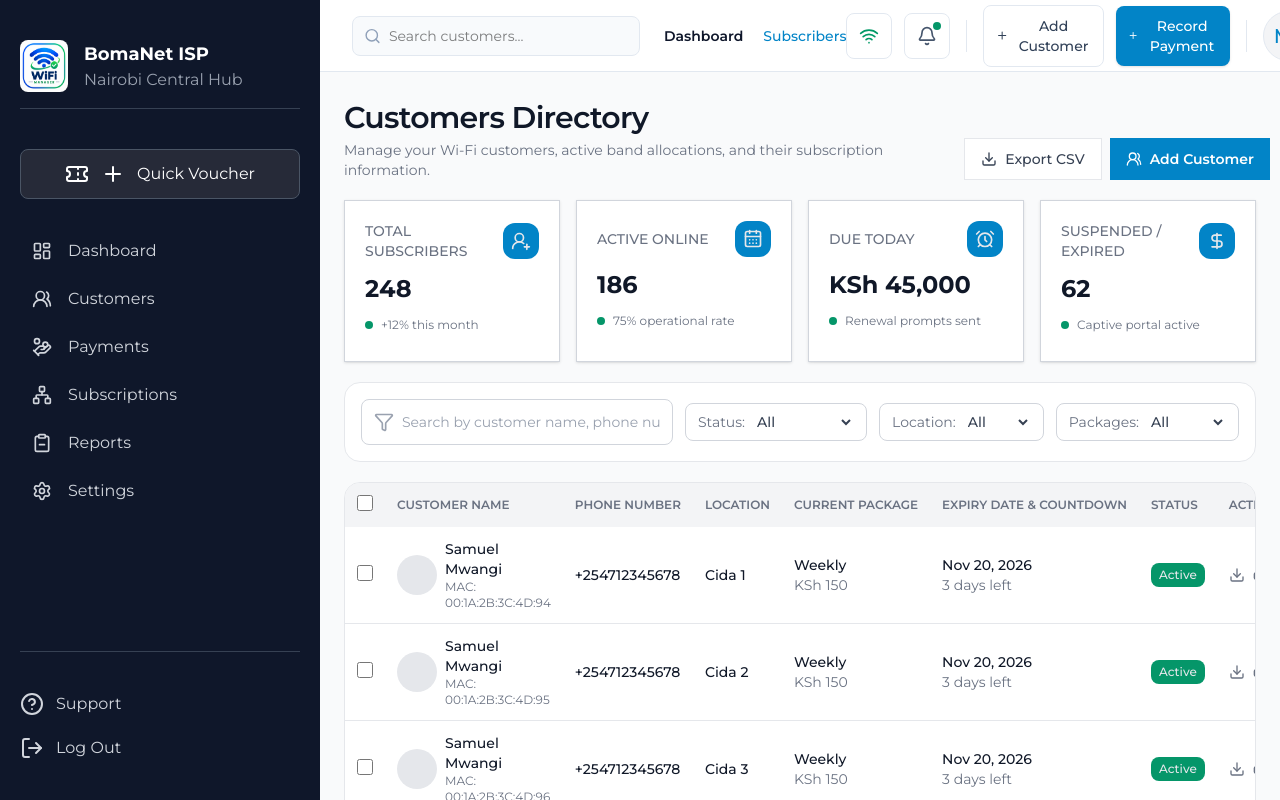
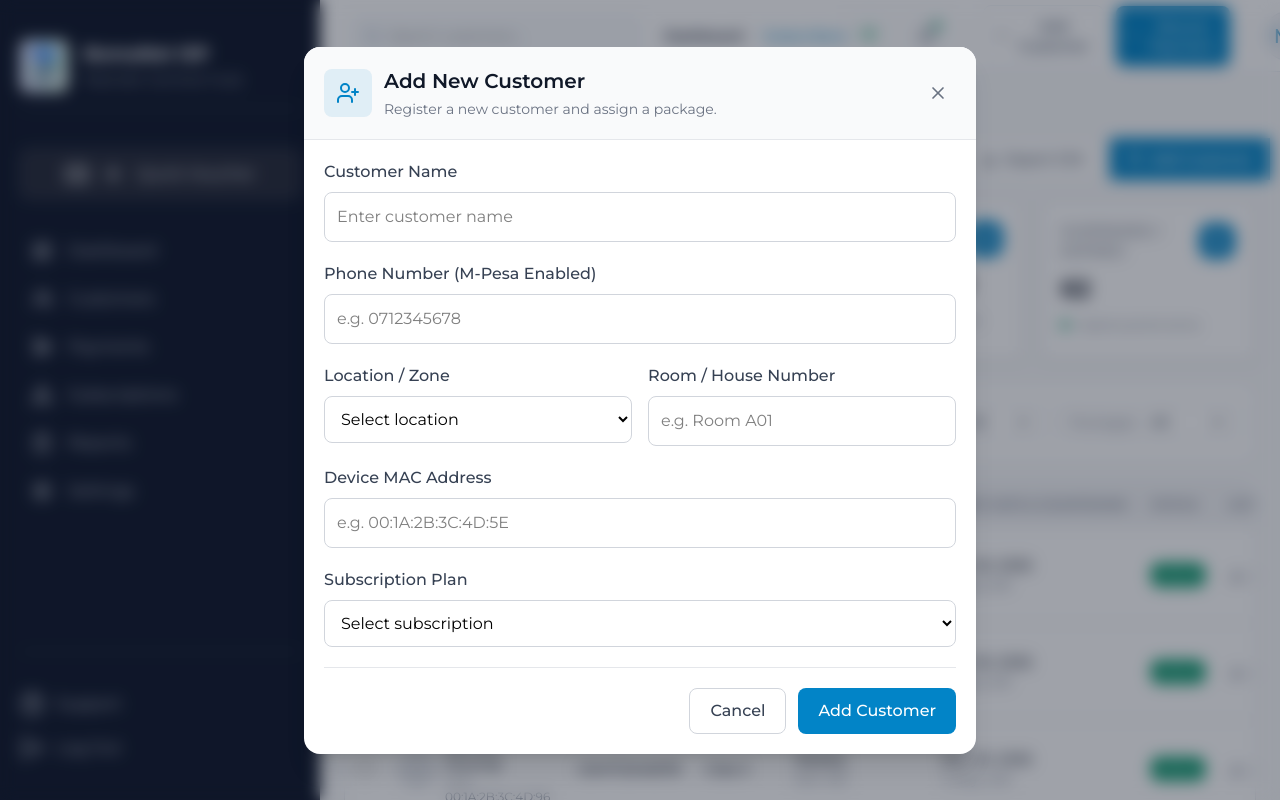
Before and after one commit to migichi47/wifi-management, a React (Vite) app in the folder client/: page /customers in a window 1280 px wide. Built offline with nearby package versions, Linux system fonts and the light colour scheme.

Commit message:
Added add customer modal

```diff
--- /dev/null
+++ b/client/src/components/modals/AddCustomerModal.jsx
@@ -0,0 +1,148 @@
+import React from "react";
+import { UserPlus, X } from "lucide-react";
+
+const AddCustomerModal = ({ onClose, onSubmit }) => {
+  return (
+    <div className="fixed inset-0 z-30 flex items-center justify-center bg-gray-900/40 p-4 backdrop-blur-sm">
+      <div className="w-full max-w-2xl max-h-[90vh] overflow-y-auto rounded-2xl bg-white shadow-xl scrollbar-none">
+
+        {/* Header */}
+        <div className="flex items-center justify-between border-b border-gray-200 bg-gray-50 p-5">
+          <div className="flex items-center gap-3">
+            <div className="rounded-lg bg-primary/10 p-3">
+              <UserPlus className="h-6 w-6 text-primary" />
+            </div>
+
+            <div className="flex flex-col gap-1">
+              <h2 className="text-xl font-semibold text-gray-900">
+                Add New Customer
+              </h2>
+              <p className="text-sm text-gray-500">
+                Register a new customer and assign a package.
+              </p>
+            </div>
+          </div>
+
+          <button
+            type="button"
+            onClick={onClose}
+            className="rounded-lg p-2 text-gray-500 hover:bg-gray-200 hover:text-gray-900"
+          >
+            <X size={20} />
+          </button>
+        </div>
+
+        {/* Form */}
+        <form onSubmit={onSubmit} className="space-y-5 p-5">
+
+          <div className="flex flex-col gap-2">
+            <label htmlFor="name" className="font-medium text-gray-700">
+              Customer Name
+            </label>
+            <input
+              id="name"
+              type="text"
+              placeholder="Enter customer name"
+              required
+              className="w-full rounded-lg border border-gray-300 p-3 outline-none focus:border-primary focus:ring-1 focus:ring-primary"
+            />
+          </div>
+
+          <div className="flex flex-col gap-2">
+            <label htmlFor="phone" className="font-medium text-gray-700">
+              Phone Number (M-Pesa Enabled)
+            </label>
+            <input
+              id="phone"
+              type="tel"
+              placeholder="e.g. 0712345678"
+              required
+              className="w-full rounded-lg border border-gray-300 p-3 outline-none focus:border-primary focus:ring-1 focus:ring-primary"
+            />
+          </div>
+
+          {/* Location and Room */}
+          <div className="grid grid-cols-1 gap-4 sm:grid-cols-2">
+            <div className="flex flex-col gap-2">
+              <label htmlFor="location" className="font-medium text-gray-700">
+                Location / Zone
+              </label>
+              <select
+                id="location"
+                required
+                className="w-full rounded-lg border border-gray-300 bg-white p-3 outline-none focus:border-primary focus:ring-1 focus:ring-primary"
+              >
+                <option value="">Select location</option>
+                <option value="ceda1">Ceda 1</option>
+                <option value="ceda2">Ceda 2</option>
+              </select>
+            </div>
+
+            <div className="flex flex-col gap-2">
+              <label htmlFor="room" className="font-medium text-gray-700">
+                Room / House Number
+              </label>
+              <input
+                id="room"
+                type="text"
+                placeholder="e.g. Room A01"
+                className="w-full rounded-lg border border-gray-300 p-3 outline-none focus:border-primary focus:ring-1 focus:ring-primary"
+              />
+            </div>
+          </div>
+
+          {/* MAC Address */}
+          <div className="flex flex-col gap-2">
+            <label htmlFor="mac" className="font-medium text-gray-700">
+              Device MAC Address
+            </label>
+            <input
+              id="mac"
+              type="text"
+              placeholder="e.g. 00:1A:2B:3C:4D:5E"
+              className="w-full rounded-lg border border-gray-300 p-3 outline-none focus:border-primary focus:ring-1 focus:ring-primary"
+            />
+          </div>
+
+          {/* Subscription */}
+          <div className="flex flex-col gap-2">
+            <label htmlFor="plan" className="font-medium text-gray-700">
+              Subscription Plan
+            </label>
+            <select
+              id="plan"
+              required
+              className="w-full rounded-lg border border-gray-300 bg-white p-3 outline-none focus:border-primary focus:ring-1 focus:ring-primary"
+            >
+              <option value="">Select subscription</option>
+              <option value="daily">Daily</option>
+              <option value="weekly">Weekly</option>
+              <option value="monthly">Monthly</option>
+            </select>
+          </div>
+
+          {/* Footer */}
+          <div className="flex justify-end gap-3 border-t border-gray-200 pt-5">
+            <button
+              type="button"
+              onClick={onClose}
+              className="rounded-lg border border-gray-300 px-5 py-2.5 font-medium text-gray-700 hover:bg-gray-50"
+            >
+              Cancel
+            </button>
+
+            <button
+              type="submit"
+              className="rounded-lg bg-primary px-5 py-2.5 font-medium text-white hover:opacity-90"
+            >
+              Add Customer
+            </button>
+          </div>
+
+        </form>
+      </div>
+    </div>
+  );
+};
+
+export default AddCustomerModal;
--- a/client/src/pages/Customers.jsx
+++ b/client/src/pages/Customers.jsx
@@ -1,4 +1,3 @@
-
 import {
   AlarmClock,
   CalendarDays,
@@ -9,23 +8,21 @@ import {
   UserPlus2,
   Users2,
 } from "lucide-react";
+import AddCustomerModal from "../components/modals/AddCustomerModal";
+import { useState } from "react";
 
 function StatCard({ value, icon: Icon, description, descr2 }) {
   return (
     <div className="flex flex-1 flex-col gap-3 border border-gray-300 bg-white p-5 pb-7 shadow-sm">
       <div className="flex items-center justify-between">
-        <p className="text-sm font-medium text-gray-500">
-          {description}
-        </p>
+        <p className="text-sm font-medium text-gray-500">{description}</p>
 
         <div className="rounded-xl bg-primary p-2">
           <Icon className="h-5 w-5 text-gray-200" />
         </div>
       </div>
 
-      <h2 className="text-2xl font-bold text-gray-900">
-        {value}
-      </h2>
+      <h2 className="text-2xl font-bold text-gray-900">{value}</h2>
 
       <div className="flex flex-wrap items-center gap-2 text-xs">
         <span className="h-2 w-2 rounded-full bg-secondary" />
@@ -41,7 +38,9 @@ const customers = Array.from({ length: 5 }, (_, index) => ({
   phone: "+254712345678",
   package: "Weekly",
   amount: "KSh 150",
-  mac: `00:1A:2B:3C:4D:${String(0x5e + index).toString(16).toUpperCase()}`,
+  mac: `00:1A:2B:3C:4D:${String(0x5e + index)
+    .toString(16)
+    .toUpperCase()}`,
   roomId: `Cida ${index + 1}`,
   expiry: "Nov 20, 2026",
   countdown: "3 days left",
@@ -49,9 +48,13 @@ const customers = Array.from({ length: 5 }, (_, index) => ({
 }));
 
 const Customers = () => {
+  const [isAddCustomerModalOpen, setIsAddCustomerModalOpen] = useState(true);
+
+  const handleSubmit = (event) => {
+    event.preventDefault();
+  };
   return (
     <div className="flex flex-col gap-5">
-
       {/* Page Header */}
       <div className="flex flex-col gap-5 lg:flex-row lg:items-end lg:justify-between">
         <div>
@@ -76,6 +79,7 @@ const Customers = () => {
 
           <button
             type="button"
+            onClick={() => setIsAddCustomerModalOpen(true)}
             className="flex flex-1 items-center justify-center gap-2 bg-primary px-4 py-2.5 text-sm font-semibold text-white transition hover:bg-primary/80 sm:flex-none"
           >
             <Users2 className="h-4 w-4" />
@@ -118,10 +122,8 @@ const Customers = () => {
       {/* Filters */}
       <div className="rounded-2xl border border-gray-200 bg-white">
         <div className="flex flex-col gap-4 p-4">
-
           {/* Search and Filters */}
           <div className="flex flex-col flex-wrap gap-3 xl:flex-row xl:items-center">
-
             {/* Search */}
             <div className="flex w-full items-center gap-2 rounded-lg border border-gray-300 p-3 xl:flex-1">
               <Filter className="h-5 w-5 shrink-0 text-gray-400" />
@@ -176,7 +178,6 @@ const Customers = () => {
       <div className="overflow-hidden rounded-2xl border border-gray-200 bg-white">
         <div className="overflow-x-auto">
           <table className="w-full min-w-[900px] table-auto">
-
             <thead className="bg-gray-100 text-xs text-gray-500">
               <tr>
                 <th className="p-3 text-left">
@@ -208,11 +209,7 @@ const Customers = () => {
 
             <tbody className="divide-y divide-gray-200 text-sm">
               {customers.map((customer) => (
-                <tr
-                  key={customer.id}
-                  className="transition hover:bg-gray-50"
-                >
-
+                <tr key={customer.id} className="transition hover:bg-gray-50">
                   {/* Checkbox */}
                   <td className="p-3">
                     <input
@@ -259,9 +256,7 @@ const Customers = () => {
                       {customer.package}
                     </p>
 
-                    <p className="text-gray-500">
-                      {customer.amount}
-                    </p>
+                    <p className="text-gray-500">{customer.amount}</p>
                   </td>
 
                   {/* Expiry */}
@@ -270,9 +265,7 @@ const Customers = () => {
                       {customer.expiry}
                     </p>
 
-                    <p className="text-gray-500">
-                      {customer.countdown}
-                    </p>
+                    <p className="text-gray-500">{customer.countdown}</p>
                   </td>
 
                   {/* Status */}
@@ -302,7 +295,6 @@ const Customers = () => {
                       </button>
                     </div>
                   </td>
-
                 </tr>
               ))}
             </tbody>
@@ -358,6 +350,12 @@ const Customers = () => {
           </div>
         </div>
       </div>
+      {isAddCustomerModalOpen && (
+        <AddCustomerModal
+          onClose={() => setIsAddCustomerModalOpen(false)}
+          onSubmit={handleSubmit}
+        />
+      )}
     </div>
   );
 };
```
